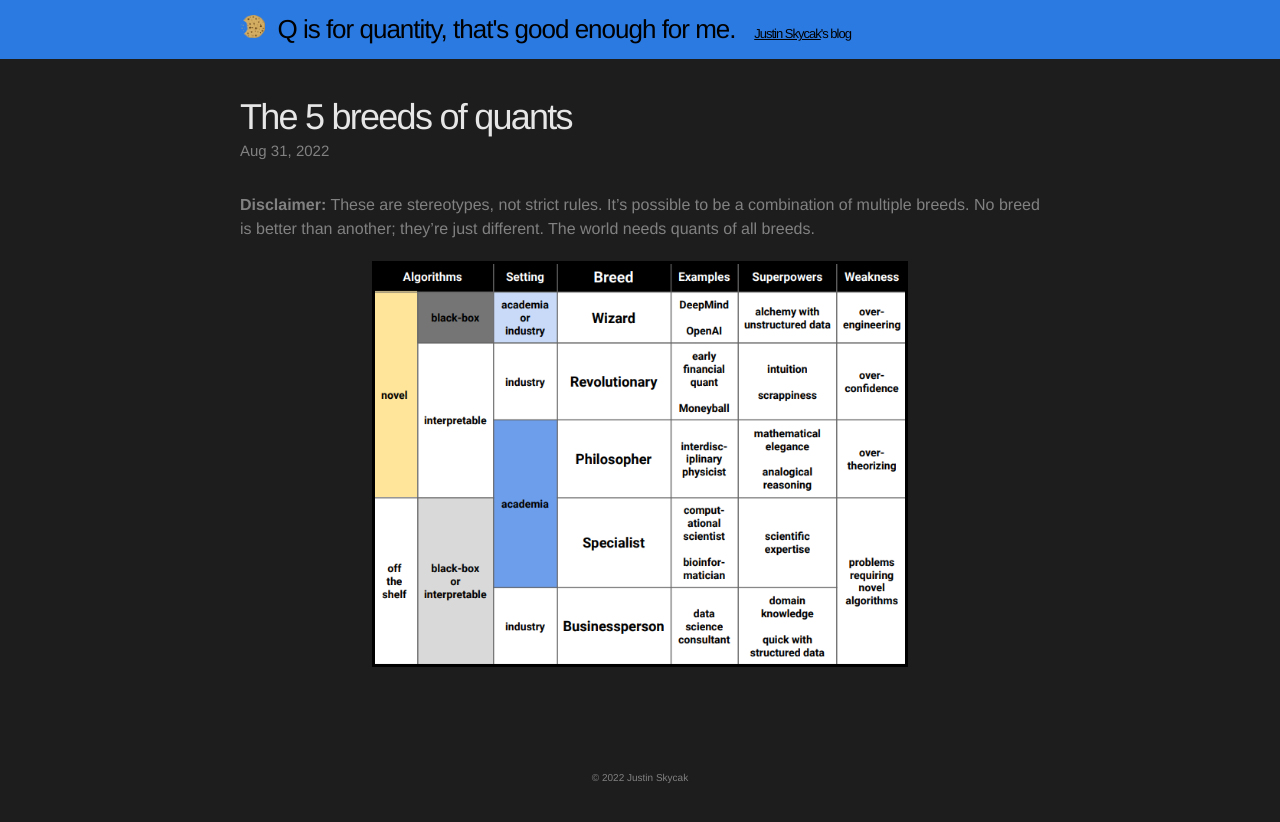
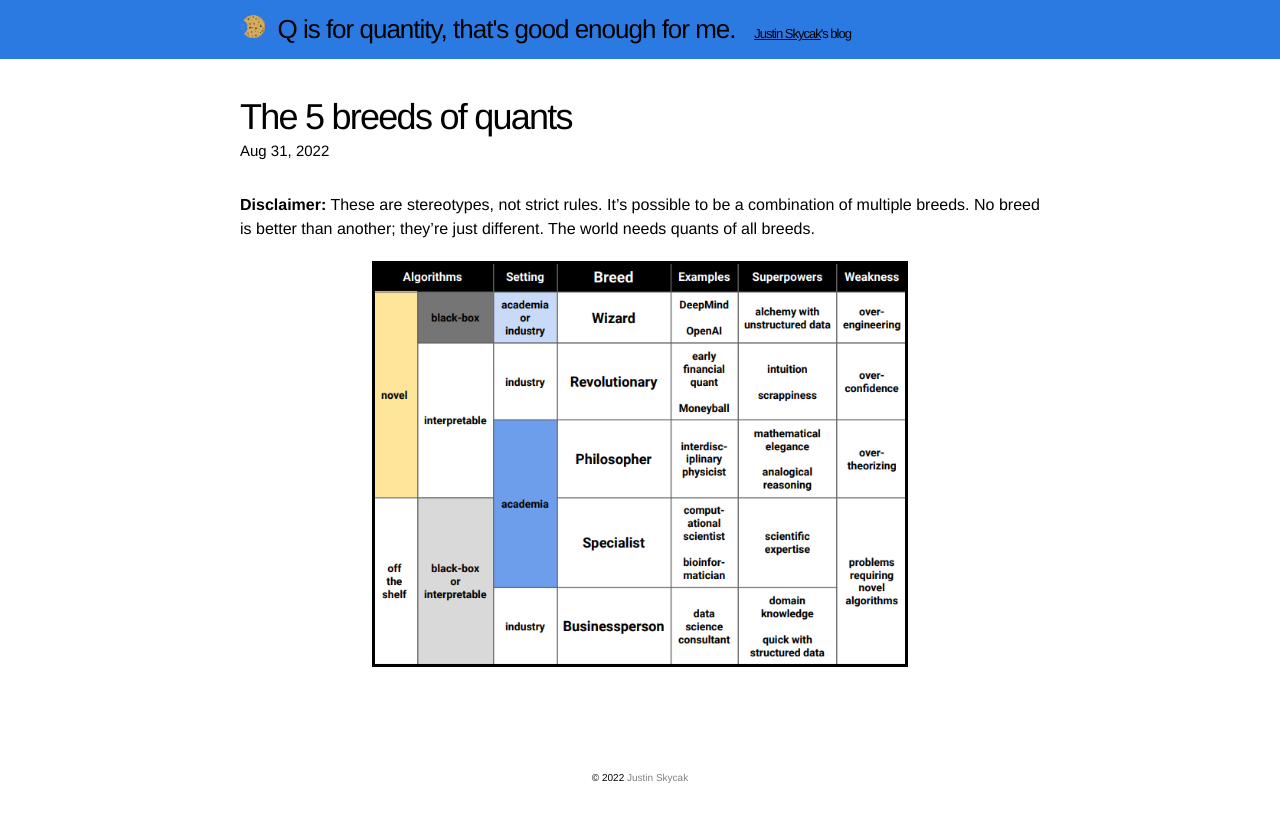
Before and after one commit to quantmonster/quantmonster.github.io, a Jekyll site: the page built from _posts/2022-08-31-the-5-breeds-of-quants.md, in a window 1280 px wide. Shown: the top 822 px of the page. Built offline with Jekyll 4.4.1, drawn with Linux system fonts in a browser that asks for light colours.

Commit message:
switch to light mode

```diff
--- a/css/main.css
+++ b/css/main.css
@@ -13,14 +13,14 @@ body {
   font-size: 16px;
   line-height: 1.5;
   font-weight: 300;
-  color: #818181;
-  background-color: #1d1d1d;
+  color: black;
+  background-color: white;
 }
 
 h1, h2, h3, h4, h5, h6 { font-size: 100%; font-weight: 400; color: #e6e6e6 }
 
 a         { color: #2a7ae2; text-decoration: none; }
-a:hover   { color: #e6e6e6; text-decoration: underline; }
+a:hover   { color: #2a7ae2; text-decoration: underline; }
 a:visited { color: #2a7ae2; }
 
 /* Utility */
@@ -144,8 +144,8 @@ a:visited { color: #2a7ae2; }
 
 .page-content {
   padding: 30px 0;
-  color: #818181;
-  background-color: #1d1d1d;
+  color: black;
+  background-color: white;
 }
 
 
@@ -183,12 +183,12 @@ a:visited { color: #2a7ae2; }
   letter-spacing: -1.75px;
   line-height: 1;
   font-weight: 300;
-  color: #e6e6e6;
+  color: black;
 }
 
 .post-header .meta {
   font-size: 15px;
-  color: #818181;
+  color: black;
   margin-top: 5px;
 }
 
@@ -206,7 +206,7 @@ a:visited { color: #2a7ae2; }
   line-height: 1;
   font-weight: 300;
   margin: 40px 0 20px;
-  color: #e6e6e6;
+  color: black;
 }
 
 .post-content h2 {
@@ -225,7 +225,7 @@ a:visited { color: #2a7ae2; }
 }
 
 .post-content blockquote {
-  border-left: 4px solid #e6e6e6;
+  border-left: 4px solid black;
   padding-left: 20px;
   font-size: 18px;
   opacity: .6;
@@ -239,7 +239,7 @@ a:visited { color: #2a7ae2; }
 
 .post pre,
 .post code {
-  border: 1px solid #d5d5e9;
+  border: 1px solid black;
   background-color: #eef;
   padding: 8px 12px;
   -webkit-border-radius: 3px;
```
